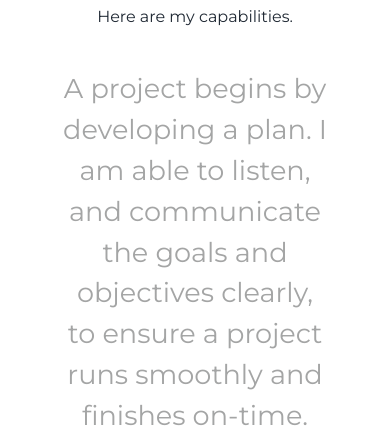
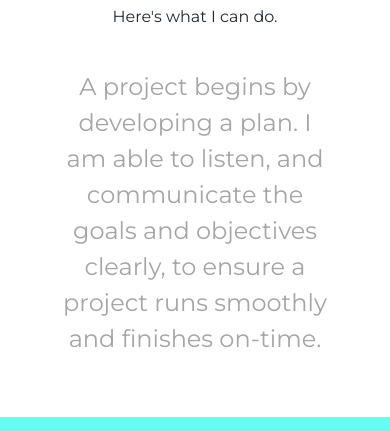
Before and after one commit to lancehenry/lanceschmance.github.io, a plain HTML site: page index.html in a window 390 px wide. Shown: the part 413-844 px from the top of the page. Drawn offline with nearby package versions, Linux system fonts and the light colour scheme; a script that the page names is missing.

Commit message:
Styling changes for large type

```diff
--- a/assets/css/style.css
+++ b/assets/css/style.css
@@ -580,6 +580,11 @@ textarea {
         margin-top: -20px;
     }
 
+    .profile {
+        font-size: 1.5em;
+        color: #a4a5a5;
+    }
+
     .btn-resp {
         margin-bottom: 70px;
     }
--- a/index.html
+++ b/index.html
@@ -98,7 +98,7 @@
         <!-- About Me Section -->
         <div class="container text-center exp-container">
             <h2>About Me</h2>
-            <p class="exp-line">Here are my capabilities.</p>
+            <p class="exp-line">Here's what I can do.</p>
 
             <p class="profile">A project begins by developing a plan. I am able to listen, and communicate the goals and objectives clearly,
                 to ensure a project runs smoothly and finishes on-time.</p>
@@ -336,7 +336,7 @@
         <div class="jumbotron jumbotron-fluid bottom-jumbo">
             <div class="container text-center">
                 <h2 class="bottom-title">Would you like some more info?</h2>
-                <p class="lead">I can tell you more about what I do.</p>
+                <p class="lead">I can tell you more about me.</p>
                 <button type="button" class="btn btn-outline-dark jumbo-btn hvr-grow" data-toggle="modal" data-target="#myModal">SEND ME STUFF</button>
             </div>
         </div>
```
